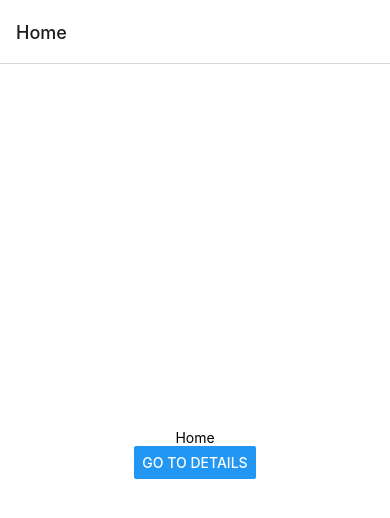
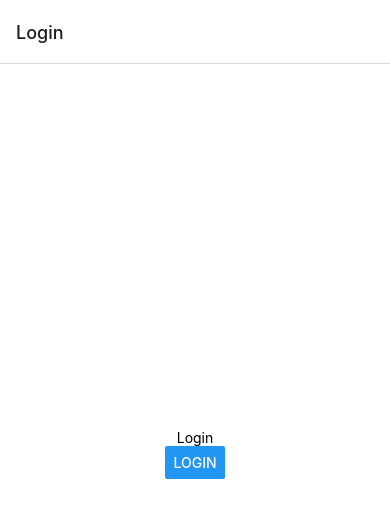
Before and after one commit to R4YM3/contacts-aws-react-native, a React Native app: screen / in a window 390 px wide. Shown: the top 518 px of the page. Built offline with nearby package versions, Linux system fonts and the light colour scheme.

Commit message:
feat(app) onboarding and contacts stack

```diff
--- a/App.tsx
+++ b/App.tsx
@@ -2,33 +2,51 @@ import * as React from 'react';
 import { NavigationContainer } from '@react-navigation/native';
 import { createNativeStackNavigator } from '@react-navigation/native-stack';
 
-import { HomeScreen, SCREEN_NAME_HOME } from './routes/Home';
+import { LoginScreen, SCREEN_NAME_LOGIN } from './routes/Login';
 import { ContactsScreen, SCREEN_NAME_CONTACTS } from './routes/Contacts';
 import { ContactScreen, IContactParams, SCREEN_NAME_CONTACT } from './routes/Contact';
 import { QueryClient, QueryClientProvider } from 'react-query';
+import { useIsLoggedIn } from './hooks/useLoggedIn';
 
 export interface RootStackParamList extends IContactParams {
-  [SCREEN_NAME_HOME]: undefined;
+  [SCREEN_NAME_LOGIN]: undefined;
   [SCREEN_NAME_CONTACTS]: undefined;
 };
 
-const { Navigator, Screen } = createNativeStackNavigator();
+const Stack = createNativeStackNavigator();
 
 const queryClient = new QueryClient();
 
 export default function App() {
+  const { isLoggedIn, setIsLoggedIn } = useIsLoggedIn();
+
   return (
     <QueryClientProvider client={queryClient}>
+      {isLoggedIn ? ContactsStack() : OnboardingStack()}
+    </QueryClientProvider>
+  )
+
+  function OnboardingStack() {
+    return (
       <NavigationContainer>
-        <Navigator initialRouteName={SCREEN_NAME_HOME}>
-          <Screen name={SCREEN_NAME_HOME} component={HomeScreen} />
-          <Screen name={SCREEN_NAME_CONTACTS} component={ContactsScreen} />
-          <Screen name={SCREEN_NAME_CONTACT} component={ContactScreen} options={{
+        <Stack.Navigator initialRouteName={SCREEN_NAME_LOGIN}>
+          <Stack.Screen name={SCREEN_NAME_LOGIN} component={LoginScreen} initialParams={{ setIsLoggedIn }} />
+        </Stack.Navigator>
+      </NavigationContainer>
+    )
+  }
+
+  function ContactsStack() {
+    return (
+      <NavigationContainer>
+        <Stack.Navigator initialRouteName={SCREEN_NAME_CONTACTS}>
+          <Stack.Screen name={SCREEN_NAME_CONTACTS} component={ContactsScreen} />
+          <Stack.Screen name={SCREEN_NAME_CONTACT} component={ContactScreen} options={{
             title: '',
             headerShadowVisible: false, // applied here
           }} />
-        </Navigator>
+        </Stack.Navigator>
       </NavigationContainer>
-    </QueryClientProvider>
-  )
+    )
+  }
 }
--- /dev/null
+++ b/hooks/useLoggedIn.ts
@@ -0,0 +1,10 @@
+import { useState } from 'react';
+
+export const useIsLoggedIn = () => {
+  const [isLoggedIn, setIsLoggedIn] = useState(false);
+
+  return {
+    isLoggedIn,
+    setIsLoggedIn
+  }
+}
--- a/routes/Home.tsx
+++ b/routes/Login.tsx
@@ -2,15 +2,19 @@ import * as React from 'react';
 import { StyleSheet, View, Text, Button } from 'react-native';
 import { SCREEN_NAME_CONTACTS } from './Contacts';
 
-export const SCREEN_NAME_HOME = 'Home';
+export const SCREEN_NAME_LOGIN = 'Login';
 
-export function HomeScreen({ navigation }) {
+export function LoginScreen({ navigation, route }) {
+  const { setIsLoggedIn } = route.params;
   return (
     <View style={styles.container}>
-      <Text>Home</Text>
+      <Text>Login</Text>
       <Button
-        title="Go to Details"
-        onPress={() => navigation.navigate(SCREEN_NAME_CONTACTS)}
+        title="Login"
+        onPress={() => {
+          setIsLoggedIn(true)
+          navigation.navigate(SCREEN_NAME_CONTACTS)}
+        }
       />
     </View>
   );
```
